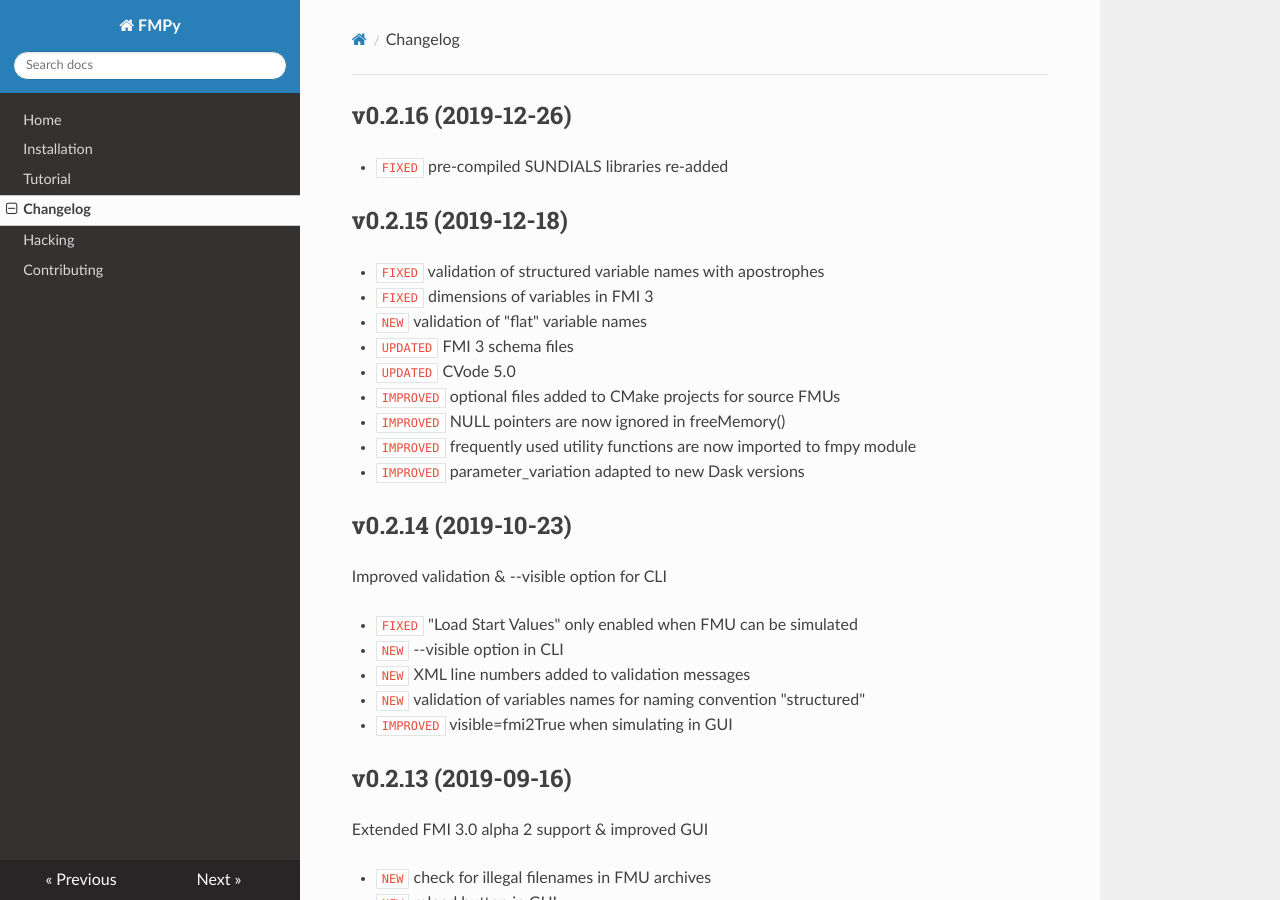
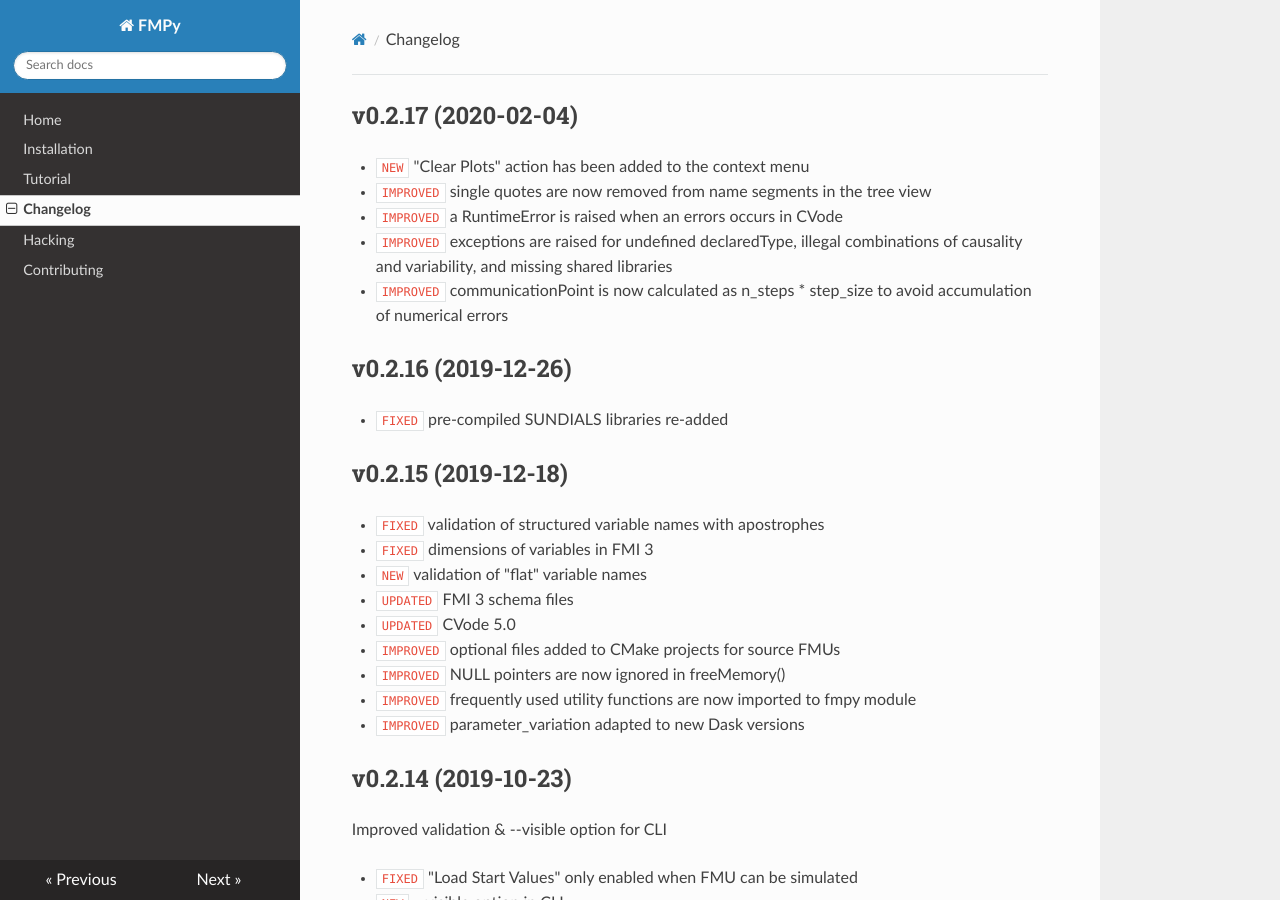
Before and after one commit to CATIA-Systems/FMPy, an MkDocs documentation site: the page built from docs/changelog.md, in a window 1280 px wide and 900 px high. Built offline with MkDocs 1.6.1, drawn with Linux system fonts in a browser that asks for light colours; nearby versions of some CDN libraries; old or Windows-style settings are respelled for this version of MkDocs.

Commit message:
Update changelog

```diff
--- a/docs/changelog.md
+++ b/docs/changelog.md
@@ -1,3 +1,11 @@
+## v0.2.17 (2020-02-04)
+
+- `NEW` "Clear Plots" action has been added to the context menu
+- `IMPROVED` single quotes are now removed from name segments in the tree view
+- `IMPROVED` a RuntimeError is raised when an errors occurs in CVode
+- `IMPROVED` exceptions are raised for undefined declaredType, illegal combinations of causality and variability, and missing shared libraries
+- `IMPROVED` communicationPoint is now calculated as n_steps * step_size to avoid accumulation of numerical errors
+
 ## v0.2.16 (2019-12-26)
 
 - `FIXED` pre-compiled SUNDIALS libraries re-added
```
